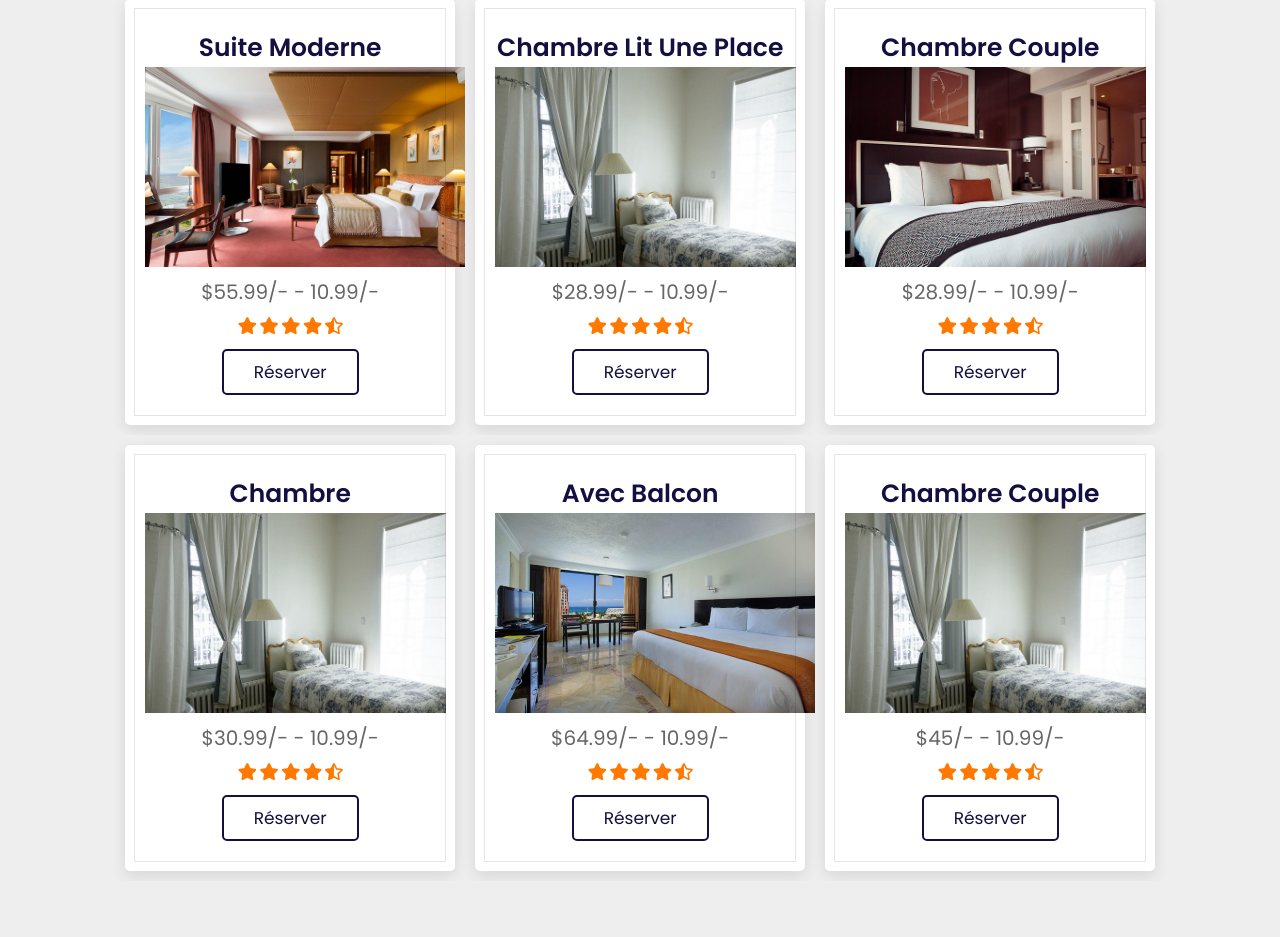
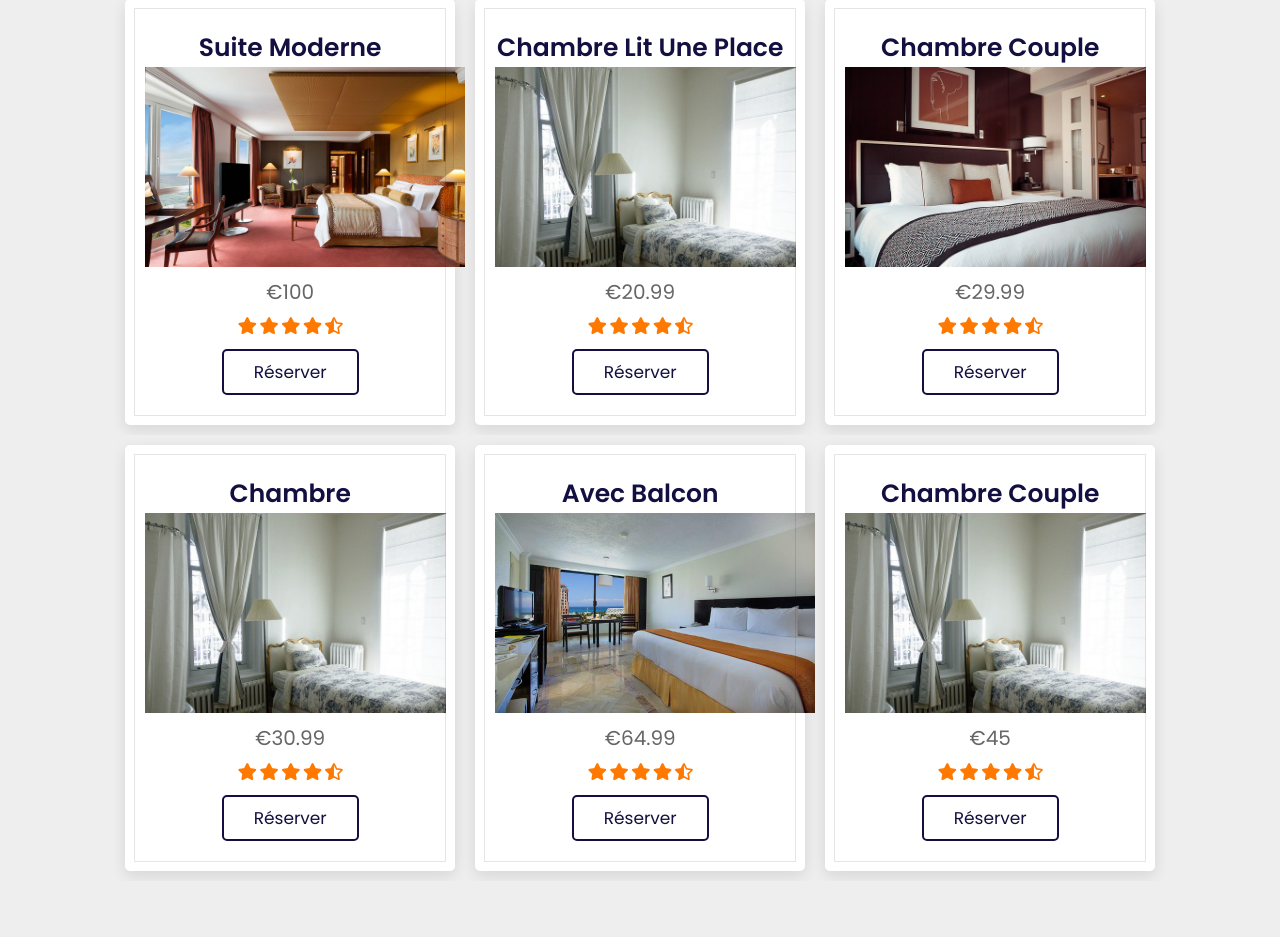
Before and after one commit to WilfriedNguegang/Resdev, a PHP site: page /front/index.php in a window 1280 px wide. Shown: the part 641-1578 px from the top of the page. Run offline with PHP 8.4, Linux system fonts and the light colour scheme.

Commit message:
new elments

```diff
--- a/front/index.php
+++ b/front/index.php
@@ -59,10 +59,9 @@
             <input type="text" placeholder="Nom(s)" class="box" name="nom">
             <input type="text" placeholder="Prenom(s)" class="box" name="prenom">
             <input type="text" placeholder="Téléphone" class="box" name="telephone">
-            <div class="total"> cette reservation vous coutera : $59.69/- </div>
+            <div class="total"> cette reservation vous coutera : €59.69 </div>
             <input type="submit" value="Reservez maintenant" class="resabtn" name="submit">
         </form>
-
 
 
         <form action="../verification.php" class="login-form" method="post">
@@ -107,7 +106,7 @@
 
                     <h3>Chambre Lit une place</h3>
                     <img src="image/bedroom-690129_640.jpg" alt="">
-                    <div class="price"> $28.99/- - 10.99/- </div>
+                    <div class="price"> €20.99 </div>
                     <div class="stars">
                         <i class="fas fa-star"></i>
                         <i class="fas fa-star"></i>
@@ -122,7 +121,7 @@
 
                     <h3>Chambre Couple</h3>
                     <img src="image/hotel-room-1447201_640.jpg" alt="">
-                    <div class="price"> $28.99/- - 10.99/- </div>
+                    <div class="price"> €29.99 </div>
                     <div class="stars">
                         <i class="fas fa-star"></i>
                         <i class="fas fa-star"></i>
@@ -137,7 +136,7 @@
 
                     <h3>Suite</h3>
                     <img src="image/bed-4416515_1920.jpg" alt="">
-                    <div class="price"> $50.99/- - 10.99/- </div>
+                    <div class="price"> €50.99</div>
                     <div class="stars">
                         <i class="fas fa-star"></i>
                         <i class="fas fa-star"></i>
@@ -152,7 +151,7 @@
 
                     <h3>Suite Moderne</h3>
                     <img src="image/image.jfif" alt="">
-                    <div class="price"> $55.99/- - 10.99/- </div>
+                    <div class="price"> €100</div>
                     <div class="stars">
                         <i class="fas fa-star"></i>
                         <i class="fas fa-star"></i>
@@ -175,7 +174,7 @@
 
                     <h3>Avec balcon</h3>
                     <img src="image/krystal-cancun-habitacion-2.jpg" alt="">
-                    <div class="price"> $64.99/- - 10.99/- </div>
+                    <div class="price"> €64.99 </div>
                     <div class="stars">
                         <i class="fas fa-star"></i>
                         <i class="fas fa-star"></i>
@@ -192,7 +191,7 @@
 
                     <h3>Chambre Couple</h3>
                     <img src="image/bedroom-690129_640.jpg" alt="">
-                    <div class="price"> $45/- - 10.99/- </div>
+                    <div class="price"> €45</div>
                     <div class="stars">
                         <i class="fas fa-star"></i>
                         <i class="fas fa-star"></i>
@@ -207,7 +206,7 @@
 
                     <h3>Chambre solo</h3>
                     <img src="image/bedroom-690129_640.jpg" alt="">
-                    <div class="price"> $40.99/- - 10.99/- </div>
+                    <div class="price"> €40.99</div>
                     <div class="stars">
                         <i class="fas fa-star"></i>
                         <i class="fas fa-star"></i>
@@ -222,7 +221,7 @@
 
                     <h3>Chambre</h3>
                     <img src="image/bedroom-690129_640.jpg" alt="">
-                    <div class="price"> $30.99/- - 10.99/- </div>
+                    <div class="price"> €30.99</div>
                     <div class="stars">
                         <i class="fas fa-star"></i>
                         <i class="fas fa-star"></i>
@@ -255,7 +254,7 @@
                 <h3>Une Pièce</h3>
                 <img src="image/hotel-room-1447201_1920.jpg" alt="">
                 <p>bénéficiez de 25% de réduction si vous reservez une semaine avant votre sejour</p>
-                <a href="#" class="btn">Réserver</a>
+                <a class="btn" id="cart-btn8" >Réserver</a>
             </div>
 
             <div class="box">
@@ -263,7 +262,7 @@
                 <h3>Deux Pièces</h3>
                 <img src="image/hotel-room-1447201_1920.jpg" alt="">
                 <p>bénéficiez de 35% de réduction si vous reservez une semaine avant votre sejour</p>
-                <a href="#" class="btn">Réserver</a>
+                <a class="btn" id="cart-btn9">Réserver</a>
             </div>
 
             <div class="box">
@@ -271,7 +270,7 @@
                 <h3>Trois Pièces</h3>
                 <img src="image/hotel-room-1447201_1920.jpg" alt="">
                 <p>bénéficiez de 60% de réduction si vous reservez une semaine avant votre sejour</p>
-                <a href="#" class="btn">Réserver</a>
+                <a class="btn" id="cart-btn10">Réserver</a>
             </div>
 
             <div class="box">
@@ -306,7 +305,6 @@
                         <i class="fas fa-star"></i>
                         <i class="fas fa-star"></i>
                         <i class="fas fa-star"></i>
-                        <i class="fas fa-star"></i>
                         <i class="fas fa-star-half-alt"></i>
                     </div>
                 </div>
@@ -315,7 +313,7 @@
                     <img src="image/pic-2.png" alt="">
                     <p>L'hôtel Arcadia à Lannion, une belle étape bretonne pour découvrir une région magnifique entre Trébeurden et Peros-Guirec. Charme colonial de cet établissement 3 étoiles où le repos est appréciable. Une pscine qui nous a permis de
                         nous reposer en fin de journée. A découvrir !.</p>
-                    <h3>john deo</h3>
+                    <h3>Elenna Murphy</h3>
                     <div class="stars">
                         <i class="fas fa-star"></i>
                         <i class="fas fa-star"></i>
@@ -329,13 +327,12 @@
                     <img src="image/pic-3.png" alt="">
                     <p>L'hôtel Arcadia à Lannion, une belle étape bretonne pour découvrir une région magnifique entre Trébeurden et Peros-Guirec. Charme colonial de cet établissement 3 étoiles où le repos est appréciable. Une pscine qui nous a permis de
                         nous reposer en fin de journée. A découvrir !..</p>
-                    <h3>john deo</h3>
+                    <h3>Brice Grey</h3>
                     <div class="stars">
                         <i class="fas fa-star"></i>
                         <i class="fas fa-star"></i>
                         <i class="fas fa-star"></i>
                         <i class="fas fa-star"></i>
-                        <i class="fas fa-star-half-alt"></i>
                     </div>
                 </div>
 
@@ -343,7 +340,7 @@
                     <img src="image/pic-4.png" alt="">
                     <p>L'hôtel Arcadia à Lannion, une belle étape bretonne pour découvrir une région magnifique entre Trébeurden et Peros-Guirec. Charme colonial de cet établissement 3 étoiles où le repos est appréciable. Une pscine qui nous a permis de
                         nous reposer en fin de journée. A découvrir !.</p>
-                    <h3>john deo</h3>
+                    <h3>Elisa Taylor</h3>
                     <div class="stars">
                         <i class="fas fa-star"></i>
                         <i class="fas fa-star"></i>
```
